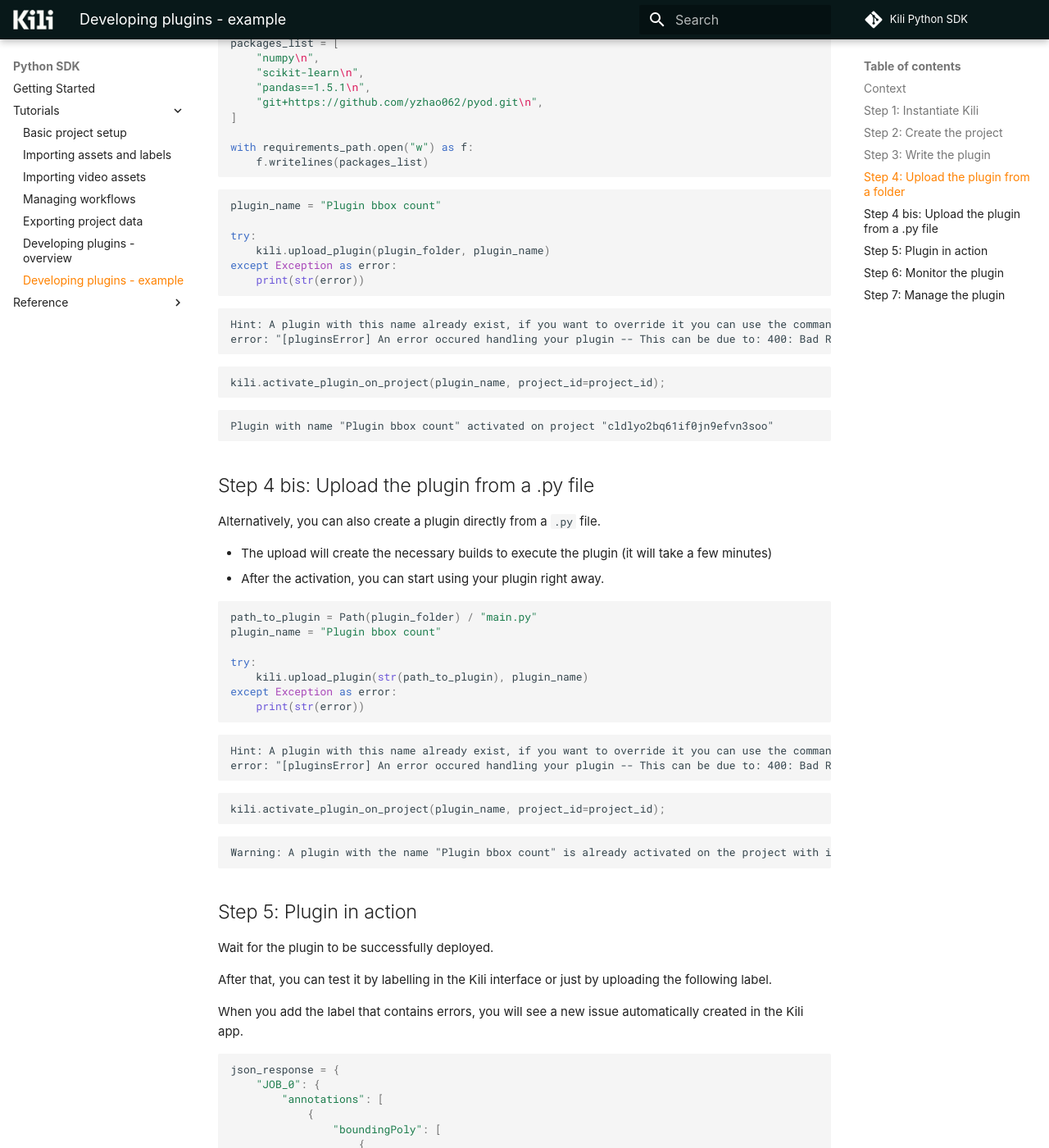
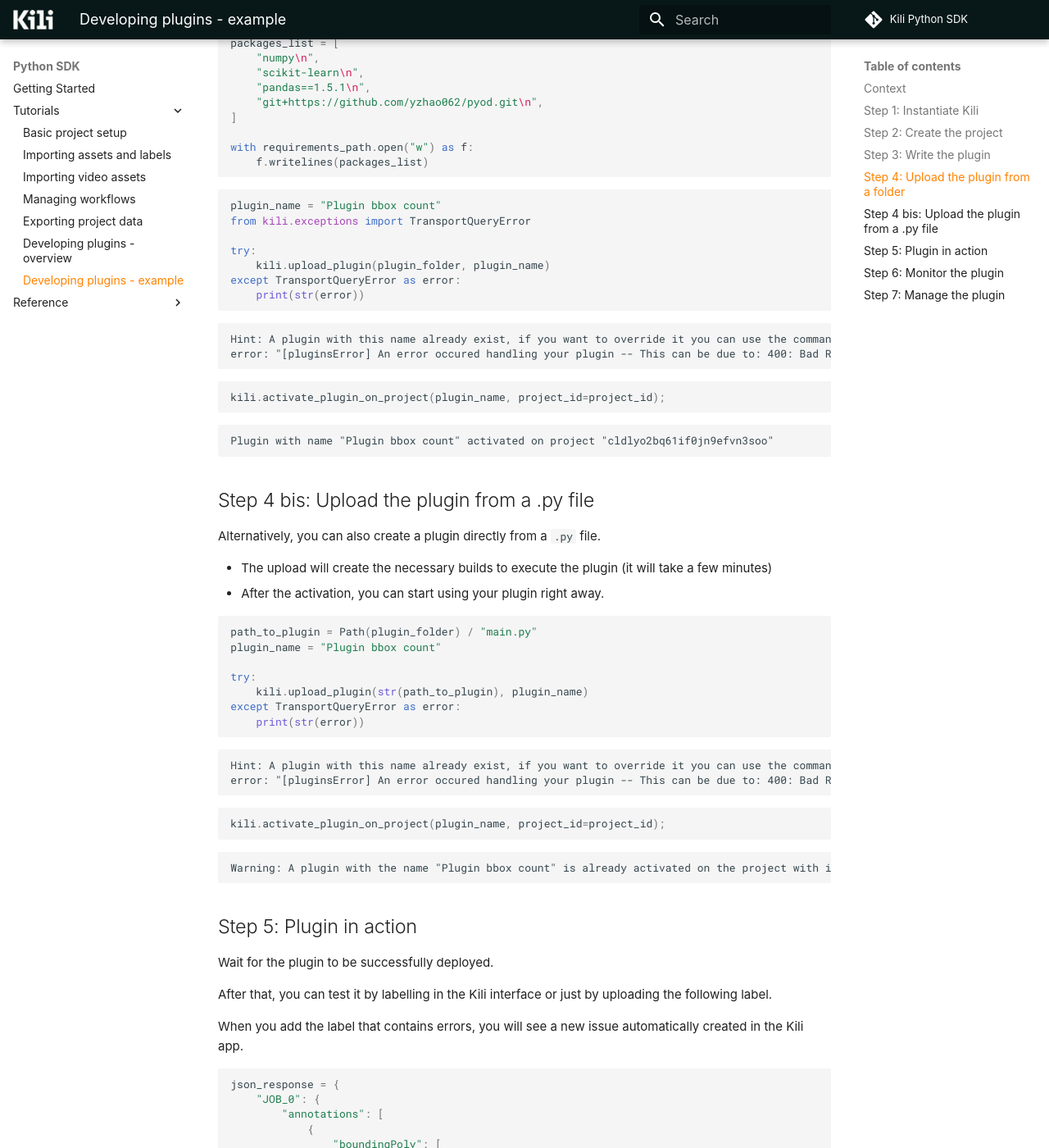
Before and after one commit to kili-technology/kili-python-sdk, an MkDocs documentation site: the page built from docs/sdk/tutorials/plugins_example.md, in a window 1280 px wide and 1400 px high, scrolled down 3609 px. Shown: the whole window at 82% size. Built offline with MkDocs 1.6.1 and Material for MkDocs 9.7.7, drawn with Linux system fonts in a browser that asks for light colours; some web fonts are replaced; comment, search, counter and statistics services are not loaded; the version menu is left out.

Commit message:
refactor: change GraphQL client for gql

````diff
--- a/docs/sdk/tutorials/plugins_example.md
+++ b/docs/sdk/tutorials/plugins_example.md
@@ -206,10 +206,11 @@
 
 ```python
 plugin_name = "Plugin bbox count"
+from kili.exceptions import TransportQueryError
 
 try:
     kili.upload_plugin(plugin_folder, plugin_name)
-except Exception as error:
+except TransportQueryError as error:
     print(str(error))
 ```
 
@@ -239,7 +240,7 @@
 
 try:
     kili.upload_plugin(str(path_to_plugin), plugin_name)
-except Exception as error:
+except TransportQueryError as error:
     print(str(error))
 ```
 
````
Also changed, not shown: docs/sdk/tutorials/basic_project_setup.md (+3 -1 lines), docs/sdk/tutorials/plugins_development.md (+3 -1 lines), 4 other files.
